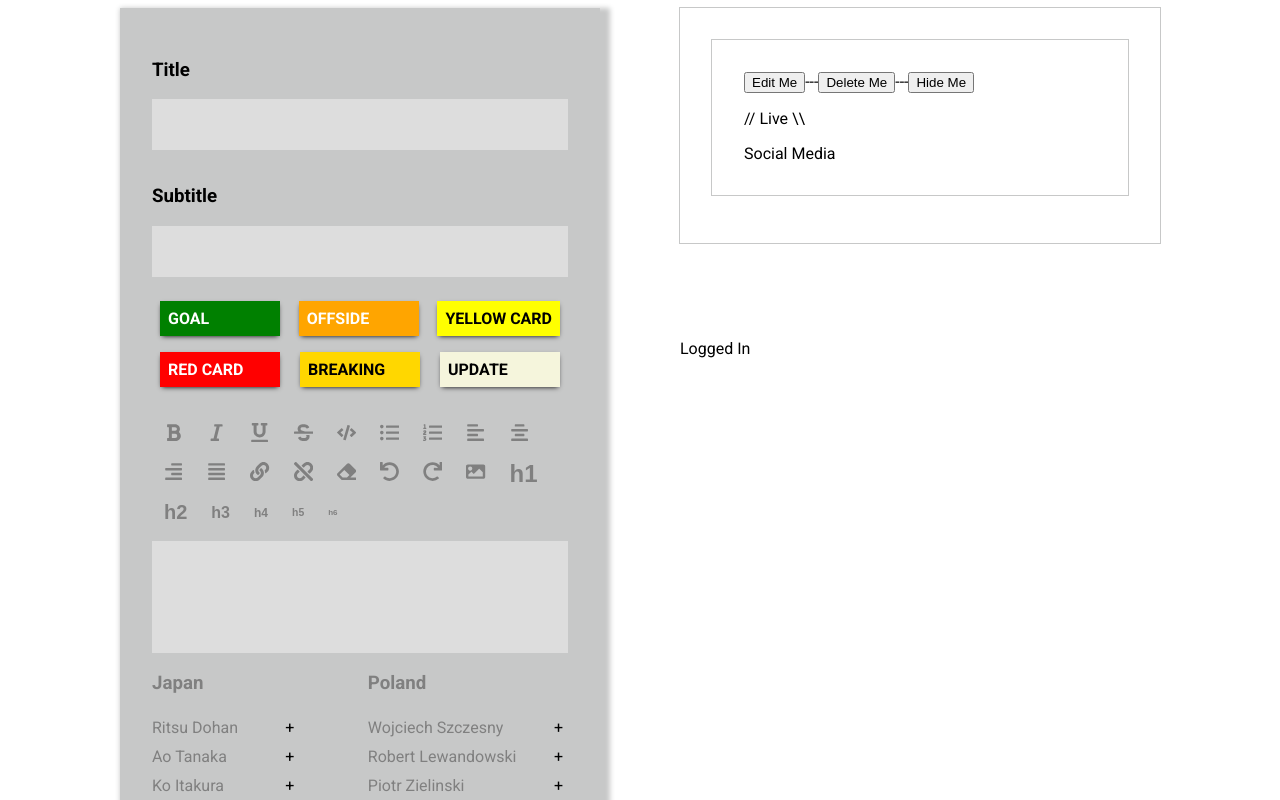
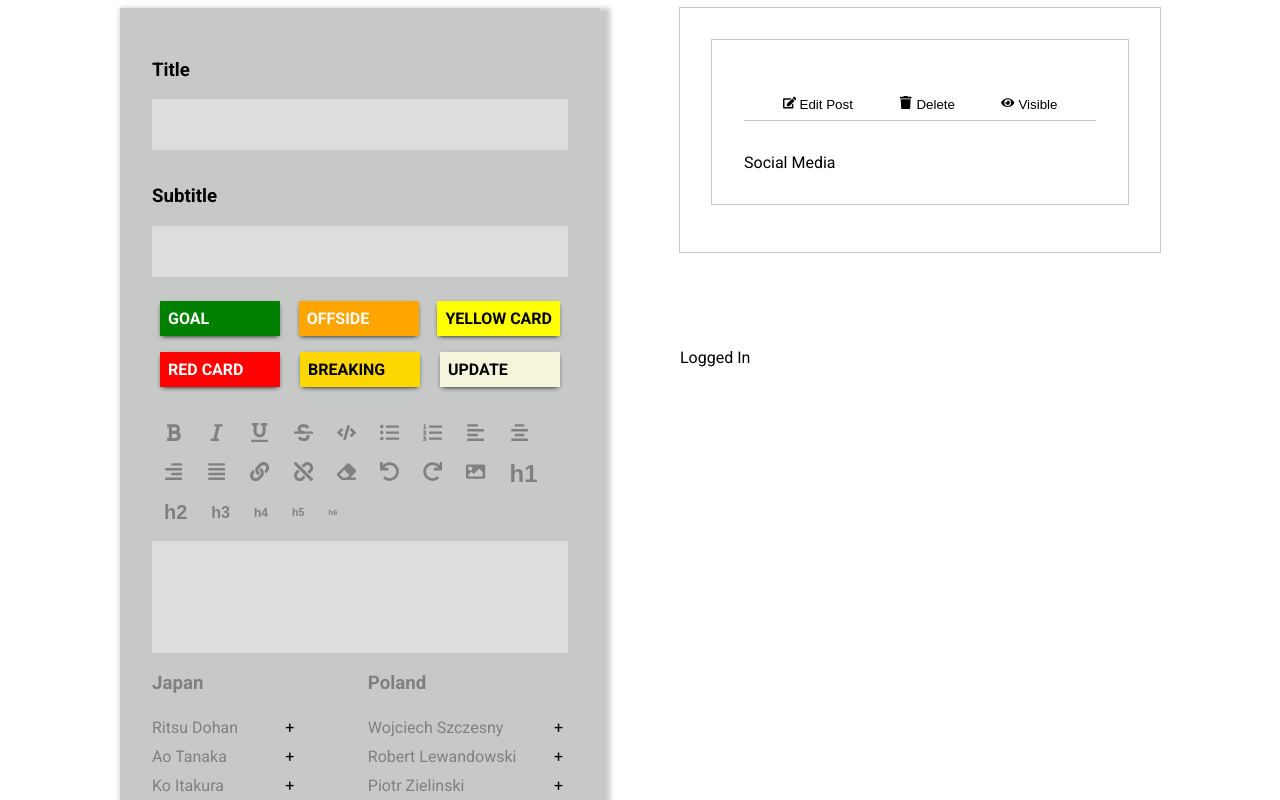
Before and after one commit to xScottishKrissx/live-text-redux, a React (Create React App) app: page / in a window 1280 px wide. Shown: the top 800 px of the page. Built offline with nearby package versions, Linux system fonts and the light colour scheme.

Commit message:
0.8.10 - Improved post control bar styiling
...among other small style tweaks

```diff
--- a/src/components/EditPost/editView.js
+++ b/src/components/EditPost/editView.js
@@ -30,7 +30,10 @@ const EditTiptap = ({id, readyPostTitle, subtitle, body, handleEdit}) =>{
                         <EditPostField field={readyPostTitle} passNewFieldValue={setTitle} />
                     </div>
 
-                    <EditPostField field={subtitle} passNewFieldValue={setSubtitle} />
+                    <div className='post-item-subtitle' >
+                        <EditPostField field={subtitle} passNewFieldValue={setSubtitle} />
+                    </div>
+
                     <EditPostField field={body} passNewFieldValue={setBody} />
                 </div>
             </div>
--- a/src/components/Post/post.js
+++ b/src/components/Post/post.js
@@ -27,6 +27,7 @@ export default function Post({title, subtitle, body, type, id, timestamp, hidden
     return (
 
         <div className={ `${editMode ? "post-item-container-editMode" : "post-item-container" }` } >
+        <div className='post-item-time-stamp'>{timestamp}</div>
         {editMode ?
 
             <EditTiptap
@@ -40,7 +41,6 @@ export default function Post({title, subtitle, body, type, id, timestamp, hidden
             :
 
             <>
-                <div className='post-item-time-stamp'>{timestamp}</div>
 
                 <PostControl
                     handleEdit={handleEdit}
@@ -53,7 +53,6 @@ export default function Post({title, subtitle, body, type, id, timestamp, hidden
                     { headlineIcon ? <img src={"https://via.placeholder.com/50x50"} /> : ""}
 
                     <div className='post-item-headline-content '>
-                        {hidden ? <div> ** Hidden ** </div>  : <div> // Live \\ </div> }
                         <div className='post-item-title'>
                             <div dangerouslySetInnerHTML={createMarkup(readyPostTitle)}></div>
                         </div>
@@ -62,9 +61,9 @@ export default function Post({title, subtitle, body, type, id, timestamp, hidden
                 </div>
 
                 <div dangerouslySetInnerHTML={createMarkup(body)}></div>
-                <div>Social Media</div>
             </>
         }
+        <div>Social Media</div>
         </div>
     )
 }
--- /dev/null
+++ b/src/components/PostControl/postControl.css
@@ -0,0 +1,17 @@
+.post-control-bar{
+    /* outline: 1px solid black; */
+    display: flex;
+        justify-content: space-evenly;
+        align-items: center;
+    margin: 1rem 0rem 1rem 0rem;
+    border-bottom: 1px solid var(--backgroundColour);
+}
+.post-control-bar button{
+    border: none;
+    background-color: transparent;
+    padding: .5rem;
+    cursor: pointer;
+
+    /* outline: 1px solid red; */
+
+}
--- a/src/components/PostControl/postControl.js
+++ b/src/components/PostControl/postControl.js
@@ -1,6 +1,10 @@
 import React from 'react'
 import { useSelector, useDispatch } from 'react-redux'
 import { updateArray } from '../../features/live-text'
+
+import './postControl.css'
+
+import { FaSave, FaEdit, FaTrash, FaEye, FaEyeSlash} from 'react-icons/fa'
 
 export default function PostControl({id, handleEdit, body, subtitle, title, editMode, hide}) {
 
@@ -36,20 +40,20 @@ export default function PostControl({id, handleEdit, body, subtitle, title, edit
     }
 
   return (
-    <>
+    <div className='post-control-bar'>
         {editMode ?
-            <button onClick={saveEdit}>Save</button>
+            <button onClick={saveEdit}><FaSave /> Save </button>
                 :
-            <button onClick={()=>handleEdit(true)}>Edit Me</button>
+            <button onClick={()=>handleEdit(true)}><FaEdit /> Edit Post</button>
         }
-        ---
-        <button onClick={handleDelete}>Delete Me</button>
-        ---
-        {!hide ?
-            <button onClick={()=>handleHide(true)}>Hide Me</button>
+
+        <button onClick={handleDelete}><FaTrash/> Delete</button>
+
+        {hide ?
+            <button onClick={()=>handleHide(false)}><FaEyeSlash/>Hidden</button>
             :
-            <button onClick={()=>handleHide(false)}>Show Me</button>
+            <button onClick={()=>handleHide(true)}><FaEye /> Visible</button>
         }
-    </>
+    </div>
   )
 }
```
Also changed, not shown: 1 other file (tests, documents, lock files or other folders).
